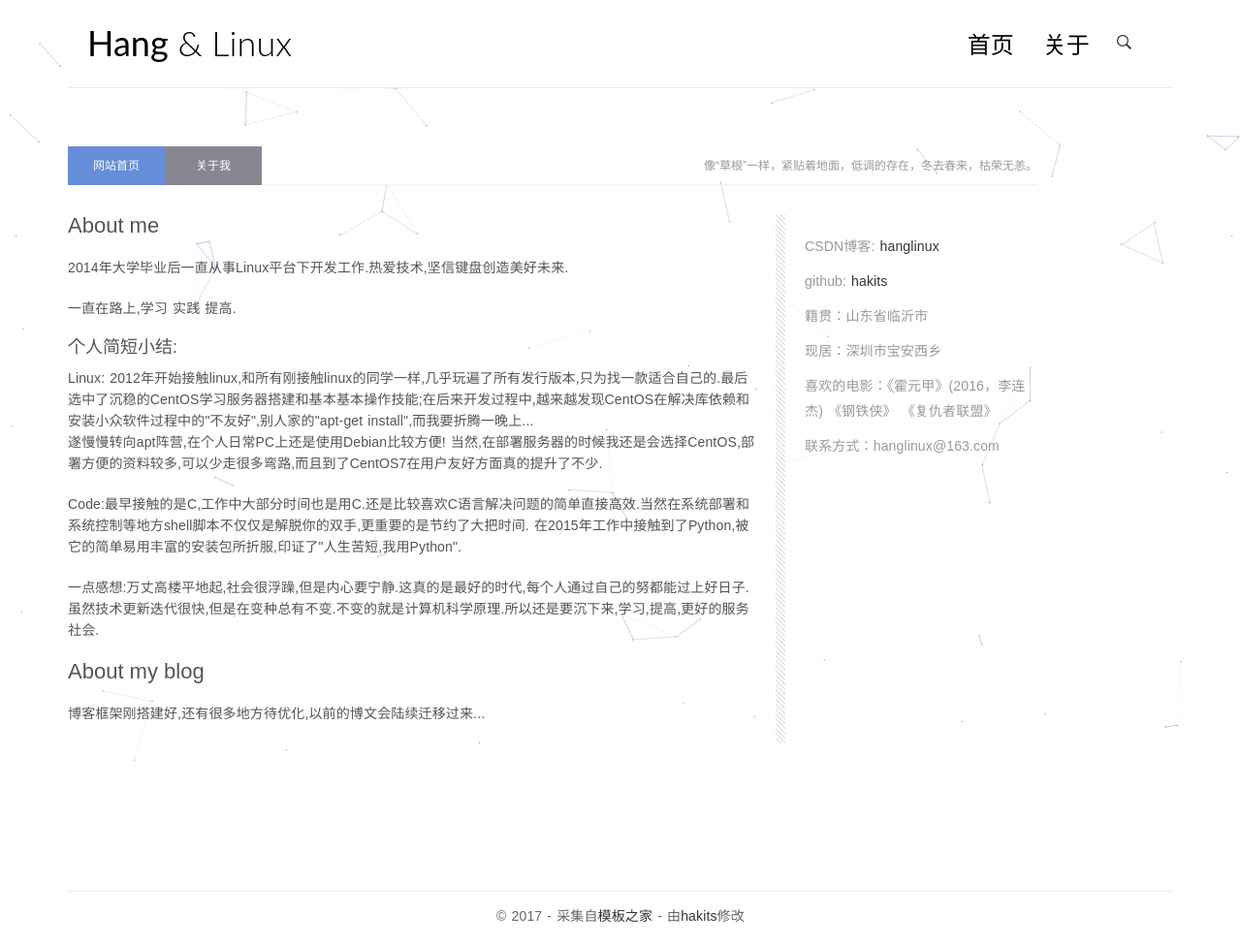
After one commit to fridayhub/My_Django_blog, a Django app: page /about in a window 1280 px wide. The commit adds this page. Shown: the whole page at 97% size. Run offline with Django 3.2, Linux system fonts and the light colour scheme; data that the repository does not hold is empty; some libraries are stand-ins or nearby versions.

Commit message:
添加并修改about.html

```diff
--- a/blog/templatetags/blog_tags.py
+++ b/blog/templatetags/blog_tags.py
@@ -3,6 +3,7 @@
 
 from django import template
 from ..models import Post, Category
+from django.db.models.aggregates import Count
 
 register = template.Library()
 
@@ -18,6 +19,9 @@ def archives():
     return Post.objects.dates('create_time', 'month', order='DESC')
 
 #分类模板标签
+#annotate 做的事情就是把全部 Category 取出来，然后去 Post 查询每一个 Category 对应的文章，
+#查询完成后做一个聚合，统计每个 Category 有多少篇文章，把这个统计数字保存到 Category 的 num_posts
+#属性里（注意 Category 本身没有这个属性，是 Python 动态添加上去的）
 @register.simple_tag
 def get_categories():
-    return Category.objects.all()
+    return Category.objects.annotate(num_posts=Count('post'))
--- a/blog/urls.py
+++ b/blog/urls.py
@@ -22,6 +22,8 @@ app_name = 'blog' #告诉 Django 这个 urls.py 模块是属于 blog 应用的
 urlpatterns = [
     url(r'^$', views.index, name='index'),
     url(r'^post/(?P<pk>[0-9]+)/$', views.detail, name='detail'),
+    url(r'about', views.about, name='about'),
+    url(r'contact', views.contact, name='contact'),
 
     #两个括号括起来的地方是两个命名组参数，Django 会从用户访问的 URL 中自动提取这两个参数的值，然后传递给其对应的视图函数。
     url(r'archives/(?P<year>[0-9]{4})/(?P<month>[0-9]{1,2})/$', views.archives, name='archives'),
--- a/blog/views.py
+++ b/blog/views.py
@@ -42,3 +42,9 @@ def category(request, pk):
     cate = get_object_or_404(Category, pk=pk) #根据主键值取得分类的名字
     post_list = Post.objects.filter(category=cate)    #.order_by('-create_time')
     return render(request, 'blog/index.html', context={'post_list':post_list})
+
+def about(request):
+    return render(request, 'about.html')
+
+def contact(request):
+    return render(request, 'contact.html')
--- /dev/null
+++ b/static/css/about.css
@@ -0,0 +1,30 @@
+
+@charset "gb2312";
+/* CSS Document */
+* { margin: 0; padding: 0 }
+body { font: 14px "宋体", Arial, Helvetica, sans-serif; color: #585254 }
+img { border: 0; display: block }
+ul { list-style: none; }
+a:link, a:visited {text-decoration: none; color: #333;}
+.left { float: left; }
+.right { float: right; }
+.blank { height: 5px; overflow: hidden; width: 100%; margin: auto; clear: both }
+article { width: 1000px; margin: 20px auto; overflow: hidden }
+aside { width: 250px;position: relative;margin-top: 10px; }
+
+
+h1.t_nav { border-bottom: #F1F1F1 1px solid; font-size: 12px; font-weight: normal; line-height: 40px; height: 40px; }
+h1.t_nav a{width: 100px; display: block; text-align: center ; color: #fff; float:left}
+h1.t_nav span{float:right; color:#999}
+.n1 { background: #668dd8; }
+.n2{ background: #888690; }
+
+/*分割线*/
+.about{ width:740px;overflow: hidden; background: url(../image/r_line.jpg) repeat-y right; line-height:22px; }
+.about h2{ font-size:22px;margin-bottom:20px}
+.about p{ margin-bottom:20px}
+.about_c,.about{margin:20px 0}
+.about ul{ width:710px}
+.about_c{ padding:10px 0 0 10px; color:#999; line-height:26px; }
+.about_c img{ margin:5px 0}
+.about_c span{ color:#19A566}
--- /dev/null
+++ b/templates/about.html
@@ -0,0 +1,52 @@
+{% extends 'base.html' %}
+{% block main %}
+
+
+<div class="content-body">
+    <article class="aboutcon">
+        <h1 class="t_nav"><span>像“草根”一样，紧贴着地面，低调的存在，冬去春来，枯荣无恙。</span><a href="/" class="n1">网站首页</a><a href="/about.html" class="n2">关于我</a></h1>
+        <div class="about left">
+            <h2>About me</h2>
+            <ul>
+                <p>2014年大学毕业后一直从事Linux平台下开发工作.热爱技术,坚信键盘创造美好未来.</p>
+                <p>
+                  一直在路上,学习 实践 提高.
+                </p>
+                <h4>
+                  个人简短小结:
+                </h4>
+                <p>
+                    Linux: 2012年开始接触linux,和所有刚接触linux的同学一样,几乎玩遍了所有发行版本,只为找一款适合自己的.最后选中了沉稳的CentOS学习服务器搭建和基本基本操作技能;在后来开发过程中,越来越发现CentOS在解决库依赖和安装小众软件过程中的"不友好",别人家的"apt-get install",而我要折腾一晚上...</br>遂慢慢转向apt阵营,在个人日常PC上还是使用Debian比较方便! 当然,在部署服务器的时候我还是会选择CentOS,部署方便的资料较多,可以少走很多弯路,而且到了CentOS7在用户友好方面真的提升了不少.</p>
+
+                </p>
+                <p>
+                   Code:最早接触的是C,工作中大部分时间也是用C.还是比较喜欢C语言解决问题的简单直接高效.当然在系统部署和系统控制等地方shell脚本不仅仅是解脱你的双手,更重要的是节约了大把时间. 在2015年工作中接触到了Python,被它的简单易用丰富的安装包所折服,印证了"人生苦短,我用Python".
+                </p>
+                <p>
+                    一点感想:万丈高楼平地起,社会很浮躁,但是内心要宁静.这真的是最好的时代,每个人通过自己的努都能过上好日子.虽然技术更新迭代很快,但是在变种总有不变.不变的就是计算机科学原理.所以还是要沉下来,学习,提高,更好的服务社会.
+                </p>
+            </ul>
+            <h2>About my blog</h2>
+            <p>博客框架刚搭建好,还有很多地方待优化,以前的博文会陆续迁移过来...</p>
+            <!--
+            <p>域  名：www.yangqq.com 创建于2011年01月12日 <a href="http://www.net.cn/domain/" class="blog_link" target="_blank">注册域名</a><a class="blog_link" href="http://koubei.baidu.com/womc/s/www.yangqq.com" target="_blank">邀你点评</a></p>
+            <p>服务器：阿里云服务器<a href="https://promotion.aliyun.com/ntms/act/ambassador/sharetouser.html?userCode=8smrzoqa&amp;productCode=vm" target="_blank" class="blog_link">购买空间</a><a href="/jstt/web/2014-01-18/644.html" target="_blank" class="blog_link">参考我的空间配置</a></p>
+            -->
+
+
+        </div>
+        <aside class="right">
+            <div class="about_c">
+                <p>CSDN博客:<a href="http://blog.csdn.net/hanglinux" target="_blank"> hanglinux</a></p>
+                <p>github:<a href="https://github.com/hakits" target="_blank"> hakits</a></p>
+                <p>籍贯：山东省临沂市</p>
+                <p>现居：深圳市宝安西乡</p>
+                <p>喜欢的电影：《霍元甲》(2016，李连杰)  《钢铁侠》 《复仇者联盟》</p>
+                <p>联系方式：hanglinux@163.com</p>
+
+            </div>
+        </aside>
+    </article>
+</div>
+
+{% endblock main %}
--- a/templates/base.html
+++ b/templates/base.html
@@ -15,6 +15,7 @@
     <link rel="stylesheet" href="/static/css/pace.css">
     <link rel="stylesheet" href="/static/css/custom.css">
     <link rel="stylesheet" href="/static/css/highlights/github.css">
+    <link rel="stylesheet" href="/static/css/about.css">
 
     <!-- js -->
     <script src="/static/js/jquery-2.1.3.min.js"></script>
@@ -43,9 +44,10 @@
                     <div class="collapse navbar-collapse" id="bs-example-navbar-collapse-1">
                         <ul class="nav navbar-nav navbar-right">
                             <li class="cl-effect-11"><a href="{%url 'blog:index' %}" data-hover="首页">首页</a></li>
-                            <li class="cl-effect-11"><a href="full-width.html" data-hover="博客">博客</a></li>
-                            <li class="cl-effect-11"><a href="about.html" data-hover="关于">关于</a></li>
-                            <li class="cl-effect-11"><a href="contact.html" data-hover="联系">联系</a></li>
+                            <li class="cl-effect-11"><a href="{%url 'blog:about' %}" data-hover="关于">关于</a></li>
+                            <!--
+                            <li class="cl-effect-11"><a href="{%url 'blog:contact' %}" data-hover="联系">联系</a></li>
+                            -->
                         </ul>
                     </div><!-- /.navbar-collapse -->
                 </nav>
@@ -63,7 +65,7 @@
     </header>
 </div>
 <div class="copyrights">Collect from <a href="http://www.cssmoban.com/">网页模板</a></div>
-<div class="copyrights">Modified by <a href="http://jinghang.com/">JHang的博客</a></div>
+<div class="copyrights">Modified by <a href="http://jinghang.com/">hakits的博客</a></div>
 
 <div class="content-body">
     <div class="container">
@@ -108,7 +110,7 @@
                     <ul>
                         {% for category in category_list %}
                         <li>
-                            <a href="{% url 'blog:category' category.pk %}">{{ category.name }} <span class="post-count">(13)</span></a>
+                            <a href="{% url 'blog:category' category.pk %}">{{ category.name }} <span class="post-count">({{ category.num_posts}})</span></a>
                         </li>
                         {% empty %}
                         暂无分类!
@@ -126,7 +128,7 @@
                             <a href="#">Python</a>
                         </li>
                         <li>
-                            <a href="#">Java</a>
+                            <a href="#">Linux</a>
                         </li>
                         <li>
                             <a href="#">笔记</a>
@@ -135,36 +137,47 @@
                             <a href="#">文档</a>
                         </li>
                         <li>
-                            <a href="#">AngularJS</a>
+                            <a href="#">C语言</a>
                         </li>
                         <li>
-                            <a href="#">CSS</a>
+                            <a href="#">Git</a>
                         </li>
                         <li>
-                            <a href="#">JavaScript</a>
+                            <a href="#">Vim</a>
                         </li>
                         <li>
-                            <a href="#">Snippet</a>
+                            <a href="#">数据库</a>
                         </li>
                         <li>
-                            <a href="#">jQuery</a>
+                            <a href="#">安全</a>
                         </li>
                     </ul>
-                </div>
-                <div class="rss">
-                    <a href=""><span class="ion-social-rss-outline"></span> RSS 订阅</a>
                 </div>
             </aside>
         </div>
     </div>
 </div>
+
+<!--当页面为about页面时 隐藏右边侧栏-->
+<script type="text/javascript">
+	(function() {
+       var query = window.location.pathname;
+       //console.log(query);
+       if (query == '/about' || query == '/about.html')
+       {
+       	//	console.log("I Cache you!")
+			$(".widget").hide();
+       }
+	})();
+</script>
+
 <footer id="site-footer">
     <div class="container">
         <div class="row">
             <div class="col-md-12">
                 <p class="copyright">&copy 2017 - 采集自<a href="http://www.cssmoban.com/"
                                                         target="_blank" title="模板之家">模板之家</a>
-                    - 由<a href="http://JHang.com/" title="网页模板" target="_blank">JHang</a>修改
+                    - 由<a href="http://hakits.com/" title="网页模板" target="_blank">hakits</a>修改
                 </p>
             </div>
         </div>
@@ -187,12 +200,11 @@
 <script src="/static/js/script.js"></script>
 
 <!--蜘蛛网背景效果--->
-<script type="text/javascript" color="255,0,0" opacity="0.5" src="/static/js/canvas-nest.min.js"></script>
+<script type="text/javascript" color="5,39,175" opacity="0.5" src="/static/js/canvas-nest.min.js"></script>
 <!-- 页面点击小红心 -->
 <script type="text/javascript" src="/static/js/love.js"></script>
 <!--可变丝带-->
 <script type="text/javascript" alpha="0.2" src="/static/js/ribbon.min.js"></script>
 
-
 </body>
 </html>
--- a/templates/blog/index.html
+++ b/templates/blog/index.html
@@ -12,7 +12,7 @@
             <span class="post-date"><a href="#"><time class="entry-date"
                                                       datetime="{{ post.create_time }}">{{ post.create_time }}</time></a></span>
             <span class="post-author"><a href="#">{{ post.author }}</a></span>
-            <span class="comments-link"><a href="#">4 评论</a></span>
+            <span class="comments-link"><a href="#">{{post.comment_set.count}} 评论</a></span>
             <span class="views-count"><a href="#">588 阅读</a></span>
         </div>
     </header>
```
Also changed, not shown: static/image/r_line.jpg (added).
